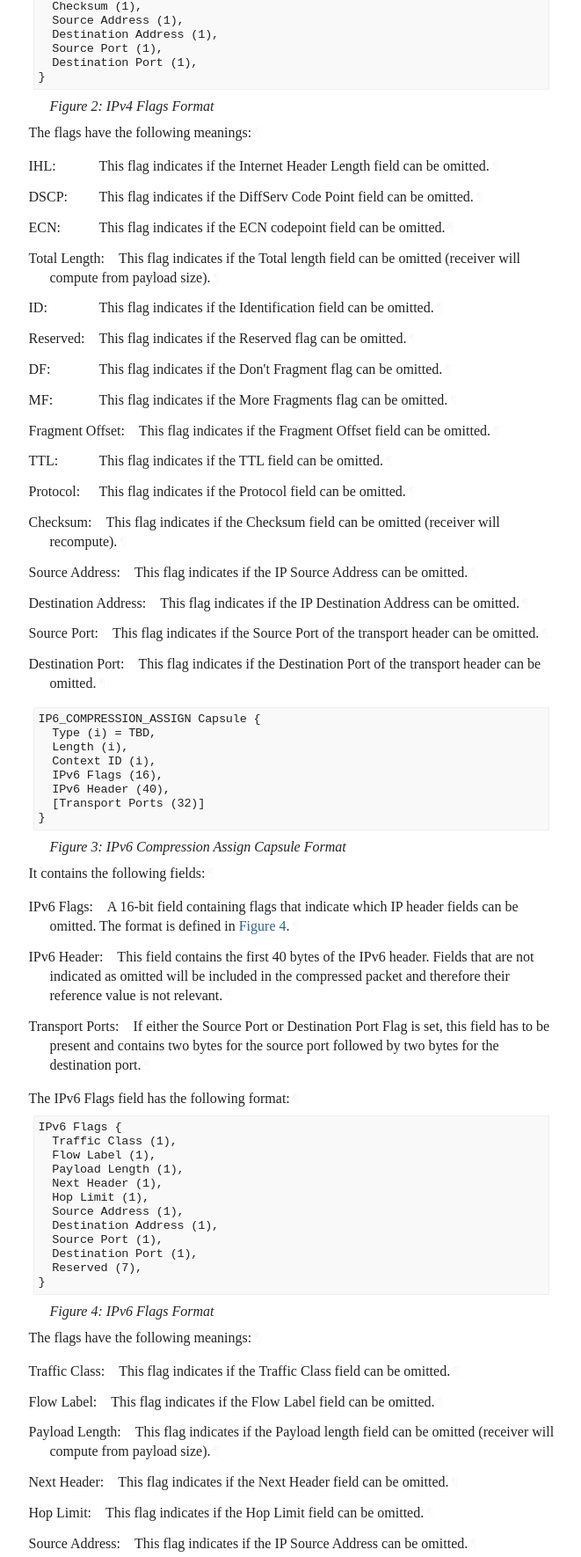
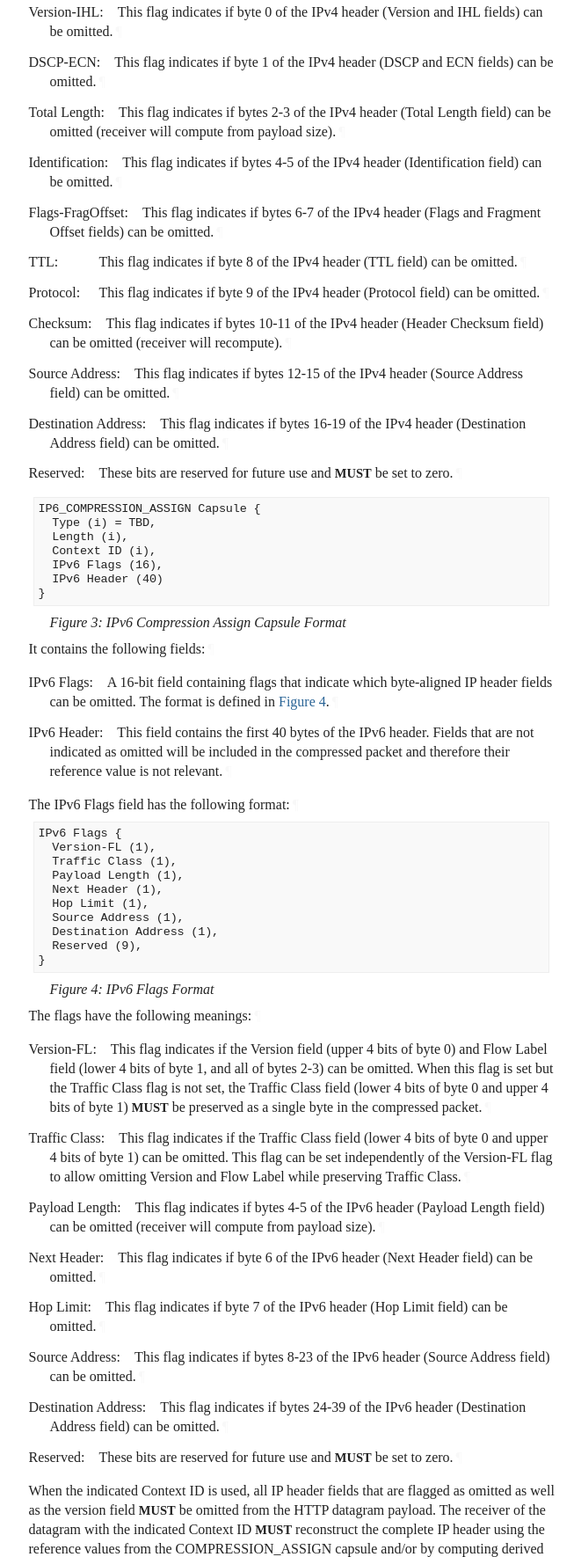
Before and after one commit to mirjak/draft-masque-ip-compression, a plain HTML site: page ip-fields/draft-kuehlewind-masque-ip-compression.html in a window 1280 px wide. Shown: the part 2010-3780 px from the top of the page at 88% size, without its empty margins (92-753 px from the left). Drawn offline with Linux system fonts and the light colour scheme; a web font is replaced by a local one.

Commit message:
Script updating gh-pages from 86510ac. [ci skip]

```diff
--- a/ip-fields/draft-kuehlewind-masque-ip-compression.html
+++ b/ip-fields/draft-kuehlewind-masque-ip-compression.html
@@ -1233,8 +1233,7 @@ IP4_COMPRESSION_ASSIGN Capsule {
   Length (i),
   Context ID (i),
   IPv4 Flags (16),
-  IPv4 Header (20),
-  [Transport Ports (32)]
+  IPv4 Header (20)
 }
 </pre>
 </div>
@@ -1246,7 +1245,7 @@ IP4_COMPRESSION_ASSIGN Capsule {
 <span class="break"></span><dl class="dlParallel" id="section-2.1-4">
           <dt id="section-2.1-4.1">IPv4 Flags:</dt>
           <dd style="margin-left: 1.5em" id="section-2.1-4.2">
-            <p id="section-2.1-4.2.1">A 16-bit field containing flags that indicate which IP header fields can be omitted.
+            <p id="section-2.1-4.2.1">A 16-bit field containing flags that indicate which byte-aligned IP header fields can be omitted.
 The format is defined in <a href="#fig-ipv4-flags" class="auto internal xref">Figure 2</a>.<a href="#section-2.1-4.2.1" class="pilcrow">¶</a></p>
 </dd>
           <dd class="break"></dd>
@@ -1254,12 +1253,6 @@ The format is defined in <a href="#fig-ipv4-flags" class="auto internal xref">Fi
           <dd style="margin-left: 1.5em" id="section-2.1-4.4">
             <p id="section-2.1-4.4.1">This field contains the first 20 bytes of the IPv4 header. Fields that are not indicated as omitted will be
 included in the compressed packet and therefore their reference value is not relevant.<a href="#section-2.1-4.4.1" class="pilcrow">¶</a></p>
-</dd>
-          <dd class="break"></dd>
-<dt id="section-2.1-4.5">Transport Ports:</dt>
-          <dd style="margin-left: 1.5em" id="section-2.1-4.6">
-            <p id="section-2.1-4.6.1">If either the Source Port or Destination Port Flag is set, this field has to be present and contains
-two bytes for the source port followed by two bytes for the destination port.<a href="#section-2.1-4.6.1" class="pilcrow">¶</a></p>
 </dd>
         <dd class="break"></dd>
 </dl>
@@ -1269,22 +1262,17 @@ two bytes for the source port followed by two bytes for the destination port.<a
           <div class="alignLeft art-text artwork" id="section-2.1-6.1">
 <pre>
 IPv4 Flags {
-  IHL (1),
-  DSCP (1),
-  ECN (1),
-  ID (1),
+  Version-IHL (1),
+  DSCP-ECN (1),
   Total Length (1),
-  Reserved (1),
-  DF (1),
-  MF (1),
-  Fragment Offset (1),
+  Identification (1),
+  Flags-FragOffset (1),
   TTL (1),
   Protocol (1),
   Checksum (1),
   Source Address (1),
   Destination Address (1),
-  Source Port (1),
-  Destination Port (1),
+  Reserved (6),
 }
 </pre>
 </div>
@@ -1294,84 +1282,59 @@ IPv4 Flags {
 </div>
 <p id="section-2.1-7">The flags have the following meanings:<a href="#section-2.1-7" class="pilcrow">¶</a></p>
 <span class="break"></span><dl class="dlParallel" id="section-2.1-8">
-          <dt id="section-2.1-8.1">IHL:</dt>
+          <dt id="section-2.1-8.1">Version-IHL:</dt>
           <dd style="margin-left: 1.5em" id="section-2.1-8.2">
-            <p id="section-2.1-8.2.1">This flag indicates if the Internet Header Length field can be omitted.<a href="#section-2.1-8.2.1" class="pilcrow">¶</a></p>
-</dd>
-          <dd class="break"></dd>
-<dt id="section-2.1-8.3">DSCP:</dt>
+            <p id="section-2.1-8.2.1">This flag indicates if byte 0 of the IPv4 header (Version and IHL fields) can be omitted.<a href="#section-2.1-8.2.1" class="pilcrow">¶</a></p>
+</dd>
+          <dd class="break"></dd>
+<dt id="section-2.1-8.3">DSCP-ECN:</dt>
           <dd style="margin-left: 1.5em" id="section-2.1-8.4">
-            <p id="section-2.1-8.4.1">This flag indicates if the DiffServ Code Point field can be omitted.<a href="#section-2.1-8.4.1" class="pilcrow">¶</a></p>
-</dd>
-          <dd class="break"></dd>
-<dt id="section-2.1-8.5">ECN:</dt>
+            <p id="section-2.1-8.4.1">This flag indicates if byte 1 of the IPv4 header (DSCP and ECN fields) can be omitted.<a href="#section-2.1-8.4.1" class="pilcrow">¶</a></p>
+</dd>
+          <dd class="break"></dd>
+<dt id="section-2.1-8.5">Total Length:</dt>
           <dd style="margin-left: 1.5em" id="section-2.1-8.6">
-            <p id="section-2.1-8.6.1">This flag indicates if the ECN codepoint field can be omitted.<a href="#section-2.1-8.6.1" class="pilcrow">¶</a></p>
-</dd>
-          <dd class="break"></dd>
-<dt id="section-2.1-8.7">Total Length:</dt>
+            <p id="section-2.1-8.6.1">This flag indicates if bytes 2-3 of the IPv4 header (Total Length field) can be omitted (receiver will compute from payload size).<a href="#section-2.1-8.6.1" class="pilcrow">¶</a></p>
+</dd>
+          <dd class="break"></dd>
+<dt id="section-2.1-8.7">Identification:</dt>
           <dd style="margin-left: 1.5em" id="section-2.1-8.8">
-            <p id="section-2.1-8.8.1">This flag indicates if the Total length field can be omitted (receiver will compute from payload size).<a href="#section-2.1-8.8.1" class="pilcrow">¶</a></p>
-</dd>
-          <dd class="break"></dd>
-<dt id="section-2.1-8.9">ID:</dt>
+            <p id="section-2.1-8.8.1">This flag indicates if bytes 4-5 of the IPv4 header (Identification field) can be omitted.<a href="#section-2.1-8.8.1" class="pilcrow">¶</a></p>
+</dd>
+          <dd class="break"></dd>
+<dt id="section-2.1-8.9">Flags-FragOffset:</dt>
           <dd style="margin-left: 1.5em" id="section-2.1-8.10">
-            <p id="section-2.1-8.10.1">This flag indicates if the Identification field can be omitted.<a href="#section-2.1-8.10.1" class="pilcrow">¶</a></p>
-</dd>
-          <dd class="break"></dd>
-<dt id="section-2.1-8.11">Reserved:</dt>
+            <p id="section-2.1-8.10.1">This flag indicates if bytes 6-7 of the IPv4 header (Flags and Fragment Offset fields) can be omitted.<a href="#section-2.1-8.10.1" class="pilcrow">¶</a></p>
+</dd>
+          <dd class="break"></dd>
+<dt id="section-2.1-8.11">TTL:</dt>
           <dd style="margin-left: 1.5em" id="section-2.1-8.12">
-            <p id="section-2.1-8.12.1">This flag indicates if the Reserved flag can be omitted.<a href="#section-2.1-8.12.1" class="pilcrow">¶</a></p>
-</dd>
-          <dd class="break"></dd>
-<dt id="section-2.1-8.13">DF:</dt>
+            <p id="section-2.1-8.12.1">This flag indicates if byte 8 of the IPv4 header (TTL field) can be omitted.<a href="#section-2.1-8.12.1" class="pilcrow">¶</a></p>
+</dd>
+          <dd class="break"></dd>
+<dt id="section-2.1-8.13">Protocol:</dt>
           <dd style="margin-left: 1.5em" id="section-2.1-8.14">
-            <p id="section-2.1-8.14.1">This flag indicates if the Don't Fragment flag can be omitted.<a href="#section-2.1-8.14.1" class="pilcrow">¶</a></p>
-</dd>
-          <dd class="break"></dd>
-<dt id="section-2.1-8.15">MF:</dt>
+            <p id="section-2.1-8.14.1">This flag indicates if byte 9 of the IPv4 header (Protocol field) can be omitted.<a href="#section-2.1-8.14.1" class="pilcrow">¶</a></p>
+</dd>
+          <dd class="break"></dd>
+<dt id="section-2.1-8.15">Checksum:</dt>
           <dd style="margin-left: 1.5em" id="section-2.1-8.16">
-            <p id="section-2.1-8.16.1">This flag indicates if the More Fragments flag can be omitted.<a href="#section-2.1-8.16.1" class="pilcrow">¶</a></p>
-</dd>
-          <dd class="break"></dd>
-<dt id="section-2.1-8.17">Fragment Offset:</dt>
+            <p id="section-2.1-8.16.1">This flag indicates if bytes 10-11 of the IPv4 header (Header Checksum field) can be omitted (receiver will recompute).<a href="#section-2.1-8.16.1" class="pilcrow">¶</a></p>
+</dd>
+          <dd class="break"></dd>
+<dt id="section-2.1-8.17">Source Address:</dt>
           <dd style="margin-left: 1.5em" id="section-2.1-8.18">
-            <p id="section-2.1-8.18.1">This flag indicates if the Fragment Offset field can be omitted.<a href="#section-2.1-8.18.1" class="pilcrow">¶</a></p>
-</dd>
-          <dd class="break"></dd>
-<dt id="section-2.1-8.19">TTL:</dt>
+            <p id="section-2.1-8.18.1">This flag indicates if bytes 12-15 of the IPv4 header (Source Address field) can be omitted.<a href="#section-2.1-8.18.1" class="pilcrow">¶</a></p>
+</dd>
+          <dd class="break"></dd>
+<dt id="section-2.1-8.19">Destination Address:</dt>
           <dd style="margin-left: 1.5em" id="section-2.1-8.20">
-            <p id="section-2.1-8.20.1">This flag indicates if the TTL field can be omitted.<a href="#section-2.1-8.20.1" class="pilcrow">¶</a></p>
-</dd>
-          <dd class="break"></dd>
-<dt id="section-2.1-8.21">Protocol:</dt>
+            <p id="section-2.1-8.20.1">This flag indicates if bytes 16-19 of the IPv4 header (Destination Address field) can be omitted.<a href="#section-2.1-8.20.1" class="pilcrow">¶</a></p>
+</dd>
+          <dd class="break"></dd>
+<dt id="section-2.1-8.21">Reserved:</dt>
           <dd style="margin-left: 1.5em" id="section-2.1-8.22">
-            <p id="section-2.1-8.22.1">This flag indicates if the Protocol field can be omitted.<a href="#section-2.1-8.22.1" class="pilcrow">¶</a></p>
-</dd>
-          <dd class="break"></dd>
-<dt id="section-2.1-8.23">Checksum:</dt>
-          <dd style="margin-left: 1.5em" id="section-2.1-8.24">
-            <p id="section-2.1-8.24.1">This flag indicates if the Checksum field can be omitted (receiver will recompute).<a href="#section-2.1-8.24.1" class="pilcrow">¶</a></p>
-</dd>
-          <dd class="break"></dd>
-<dt id="section-2.1-8.25">Source Address:</dt>
-          <dd style="margin-left: 1.5em" id="section-2.1-8.26">
-            <p id="section-2.1-8.26.1">This flag indicates if the IP Source Address can be omitted.<a href="#section-2.1-8.26.1" class="pilcrow">¶</a></p>
-</dd>
-          <dd class="break"></dd>
-<dt id="section-2.1-8.27">Destination Address:</dt>
-          <dd style="margin-left: 1.5em" id="section-2.1-8.28">
-            <p id="section-2.1-8.28.1">This flag indicates if the IP Destination Address can be omitted.<a href="#section-2.1-8.28.1" class="pilcrow">¶</a></p>
-</dd>
-          <dd class="break"></dd>
-<dt id="section-2.1-8.29">Source Port:</dt>
-          <dd style="margin-left: 1.5em" id="section-2.1-8.30">
-            <p id="section-2.1-8.30.1">This flag indicates if the Source Port of the transport header can be omitted.<a href="#section-2.1-8.30.1" class="pilcrow">¶</a></p>
-</dd>
-          <dd class="break"></dd>
-<dt id="section-2.1-8.31">Destination Port:</dt>
-          <dd style="margin-left: 1.5em" id="section-2.1-8.32">
-            <p id="section-2.1-8.32.1">This flag indicates if the Destination Port of the transport header can be omitted.<a href="#section-2.1-8.32.1" class="pilcrow">¶</a></p>
+            <p id="section-2.1-8.22.1">These bits are reserved for future use and <span class="bcp14">MUST</span> be set to zero.<a href="#section-2.1-8.22.1" class="pilcrow">¶</a></p>
 </dd>
         <dd class="break"></dd>
 </dl>
@@ -1384,8 +1347,7 @@ IP6_COMPRESSION_ASSIGN Capsule {
   Length (i),
   Context ID (i),
   IPv6 Flags (16),
-  IPv6 Header (40),
-  [Transport Ports (32)]
+  IPv6 Header (40)
 }
 </pre>
 </div>
@@ -1397,7 +1359,7 @@ IP6_COMPRESSION_ASSIGN Capsule {
 <span class="break"></span><dl class="dlParallel" id="section-2.1-11">
           <dt id="section-2.1-11.1">IPv6 Flags:</dt>
           <dd style="margin-left: 1.5em" id="section-2.1-11.2">
-            <p id="section-2.1-11.2.1">A 16-bit field containing flags that indicate which IP header fields can be omitted.
+            <p id="section-2.1-11.2.1">A 16-bit field containing flags that indicate which byte-aligned IP header fields can be omitted.
 The format is defined in <a href="#fig-ipv6-flags" class="auto internal xref">Figure 4</a>.<a href="#section-2.1-11.2.1" class="pilcrow">¶</a></p>
 </dd>
           <dd class="break"></dd>
@@ -1405,12 +1367,6 @@ The format is defined in <a href="#fig-ipv6-flags" class="auto internal xref">Fi
           <dd style="margin-left: 1.5em" id="section-2.1-11.4">
             <p id="section-2.1-11.4.1">This field contains the first 40 bytes of the IPv6 header. Fields that are not indicated as omitted will be
 included in the compressed packet and therefore their reference value is not relevant.<a href="#section-2.1-11.4.1" class="pilcrow">¶</a></p>
-</dd>
-          <dd class="break"></dd>
-<dt id="section-2.1-11.5">Transport Ports:</dt>
-          <dd style="margin-left: 1.5em" id="section-2.1-11.6">
-            <p id="section-2.1-11.6.1">If either the Source Port or Destination Port Flag is set, this field has to be present and contains
-two bytes for the source port followed by two bytes for the destination port.<a href="#section-2.1-11.6.1" class="pilcrow">¶</a></p>
 </dd>
         <dd class="break"></dd>
 </dl>
@@ -1420,16 +1376,14 @@ two bytes for the source port followed by two bytes for the destination port.<a
           <div class="alignLeft art-text artwork" id="section-2.1-13.1">
 <pre>
 IPv6 Flags {
+  Version-FL (1),
   Traffic Class (1),
-  Flow Label (1),
   Payload Length (1),
   Next Header (1),
   Hop Limit (1),
   Source Address (1),
   Destination Address (1),
-  Source Port (1),
-  Destination Port (1),
-  Reserved (7),
+  Reserved (9),
 }
 </pre>
 </div>
@@ -1439,54 +1393,47 @@ IPv6 Flags {
 </div>
 <p id="section-2.1-14">The flags have the following meanings:<a href="#section-2.1-14" class="pilcrow">¶</a></p>
 <span class="break"></span><dl class="dlParallel" id="section-2.1-15">
-          <dt id="section-2.1-15.1">Traffic Class:</dt>
+          <dt id="section-2.1-15.1">Version-FL:</dt>
           <dd style="margin-left: 1.5em" id="section-2.1-15.2">
-            <p id="section-2.1-15.2.1">This flag indicates if the Traffic Class field can be omitted.<a href="#section-2.1-15.2.1" class="pilcrow">¶</a></p>
-</dd>
-          <dd class="break"></dd>
-<dt id="section-2.1-15.3">Flow Label:</dt>
+            <p id="section-2.1-15.2.1">This flag indicates if the Version field (upper 4 bits of byte 0) and Flow Label field (lower 4 bits of byte 1, and all of bytes 2-3) can be omitted.
+When this flag is set but the Traffic Class flag is not set, the Traffic Class field (lower 4 bits of byte 0 and upper 4 bits of byte 1) <span class="bcp14">MUST</span> be preserved
+as a single byte in the compressed packet.<a href="#section-2.1-15.2.1" class="pilcrow">¶</a></p>
+</dd>
+          <dd class="break"></dd>
+<dt id="section-2.1-15.3">Traffic Class:</dt>
           <dd style="margin-left: 1.5em" id="section-2.1-15.4">
-            <p id="section-2.1-15.4.1">This flag indicates if the Flow Label field can be omitted.<a href="#section-2.1-15.4.1" class="pilcrow">¶</a></p>
+            <p id="section-2.1-15.4.1">This flag indicates if the Traffic Class field (lower 4 bits of byte 0 and upper 4 bits of byte 1) can be omitted.
+This flag can be set independently of the Version-FL flag to allow omitting Version and Flow Label while preserving Traffic Class.<a href="#section-2.1-15.4.1" class="pilcrow">¶</a></p>
 </dd>
           <dd class="break"></dd>
 <dt id="section-2.1-15.5">Payload Length:</dt>
           <dd style="margin-left: 1.5em" id="section-2.1-15.6">
-            <p id="section-2.1-15.6.1">This flag indicates if the Payload length field can be omitted (receiver will compute from payload size).<a href="#section-2.1-15.6.1" class="pilcrow">¶</a></p>
+            <p id="section-2.1-15.6.1">This flag indicates if bytes 4-5 of the IPv6 header (Payload Length field) can be omitted (receiver will compute from payload size).<a href="#section-2.1-15.6.1" class="pilcrow">¶</a></p>
 </dd>
           <dd class="break"></dd>
 <dt id="section-2.1-15.7">Next Header:</dt>
           <dd style="margin-left: 1.5em" id="section-2.1-15.8">
-            <p id="section-2.1-15.8.1">This flag indicates if the Next Header field can be omitted.<a href="#section-2.1-15.8.1" class="pilcrow">¶</a></p>
+            <p id="section-2.1-15.8.1">This flag indicates if byte 6 of the IPv6 header (Next Header field) can be omitted.<a href="#section-2.1-15.8.1" class="pilcrow">¶</a></p>
 </dd>
           <dd class="break"></dd>
 <dt id="section-2.1-15.9">Hop Limit:</dt>
           <dd style="margin-left: 1.5em" id="section-2.1-15.10">
-            <p id="section-2.1-15.10.1">This flag indicates if the Hop Limit field can be omitted.<a href="#section-2.1-15.10.1" class="pilcrow">¶</a></p>
+            <p id="section-2.1-15.10.1">This flag indicates if byte 7 of the IPv6 header (Hop Limit field) can be omitted.<a href="#section-2.1-15.10.1" class="pilcrow">¶</a></p>
 </dd>
           <dd class="break"></dd>
 <dt id="section-2.1-15.11">Source Address:</dt>
           <dd style="margin-left: 1.5em" id="section-2.1-15.12">
-            <p id="section-2.1-15.12.1">This flag indicates if the IP Source Address can be omitted.<a href="#section-2.1-15.12.1" class="pilcrow">¶</a></p>
+            <p id="section-2.1-15.12.1">This flag indicates if bytes 8-23 of the IPv6 header (Source Address field) can be omitted.<a href="#section-2.1-15.12.1" class="pilcrow">¶</a></p>
 </dd>
           <dd class="break"></dd>
 <dt id="section-2.1-15.13">Destination Address:</dt>
           <dd style="margin-left: 1.5em" id="section-2.1-15.14">
-            <p id="section-2.1-15.14.1">This flag indicates if the IP Destination Address can be omitted.<a href="#section-2.1-15.14.1" class="pilcrow">¶</a></p>
-</dd>
-          <dd class="break"></dd>
-<dt id="section-2.1-15.15">Source Port:</dt>
+            <p id="section-2.1-15.14.1">This flag indicates if bytes 24-39 of the IPv6 header (Destination Address field) can be omitted.<a href="#section-2.1-15.14.1" class="pilcrow">¶</a></p>
+</dd>
+          <dd class="break"></dd>
+<dt id="section-2.1-15.15">Reserved:</dt>
           <dd style="margin-left: 1.5em" id="section-2.1-15.16">
-            <p id="section-2.1-15.16.1">This flag indicates if the Source Port of the transport header can be omitted.<a href="#section-2.1-15.16.1" class="pilcrow">¶</a></p>
-</dd>
-          <dd class="break"></dd>
-<dt id="section-2.1-15.17">Destination Port:</dt>
-          <dd style="margin-left: 1.5em" id="section-2.1-15.18">
-            <p id="section-2.1-15.18.1">This flag indicates if the Destination Port of the transport header can be omitted.<a href="#section-2.1-15.18.1" class="pilcrow">¶</a></p>
-</dd>
-          <dd class="break"></dd>
-<dt id="section-2.1-15.19">Reserved:</dt>
-          <dd style="margin-left: 1.5em" id="section-2.1-15.20">
-            <p id="section-2.1-15.20.1">These bits are reserved for future use and <span class="bcp14">MUST</span> be set to zero.<a href="#section-2.1-15.20.1" class="pilcrow">¶</a></p>
+            <p id="section-2.1-15.16.1">These bits are reserved for future use and <span class="bcp14">MUST</span> be set to zero.<a href="#section-2.1-15.16.1" class="pilcrow">¶</a></p>
 </dd>
         <dd class="break"></dd>
 </dl>
```
Also changed, not shown: ip-fields/draft-kuehlewind-masque-ip-compression.txt.
